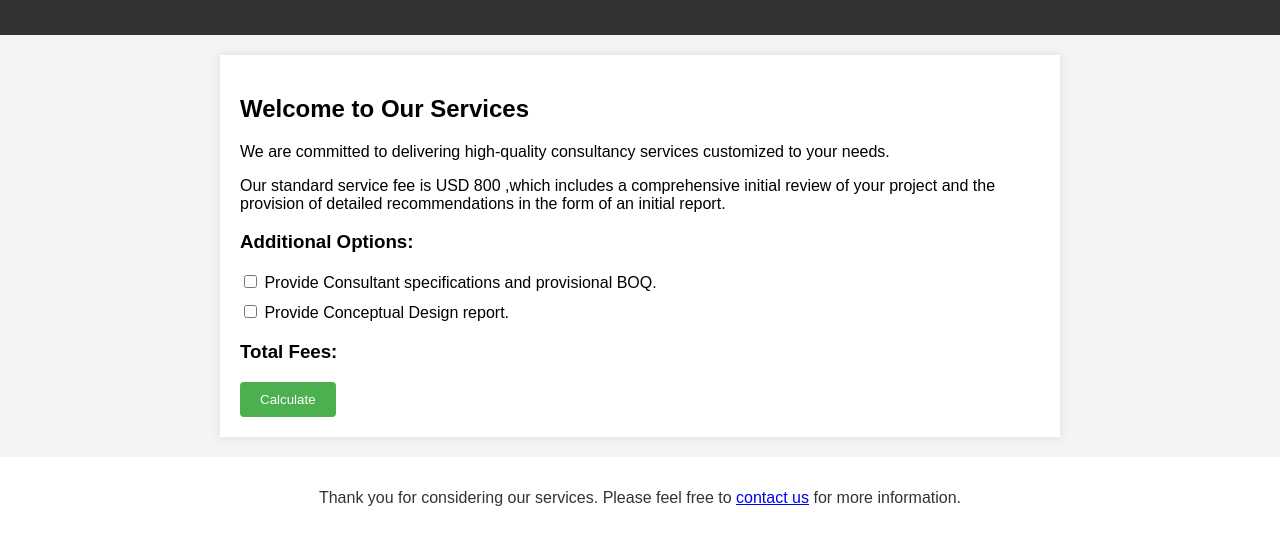
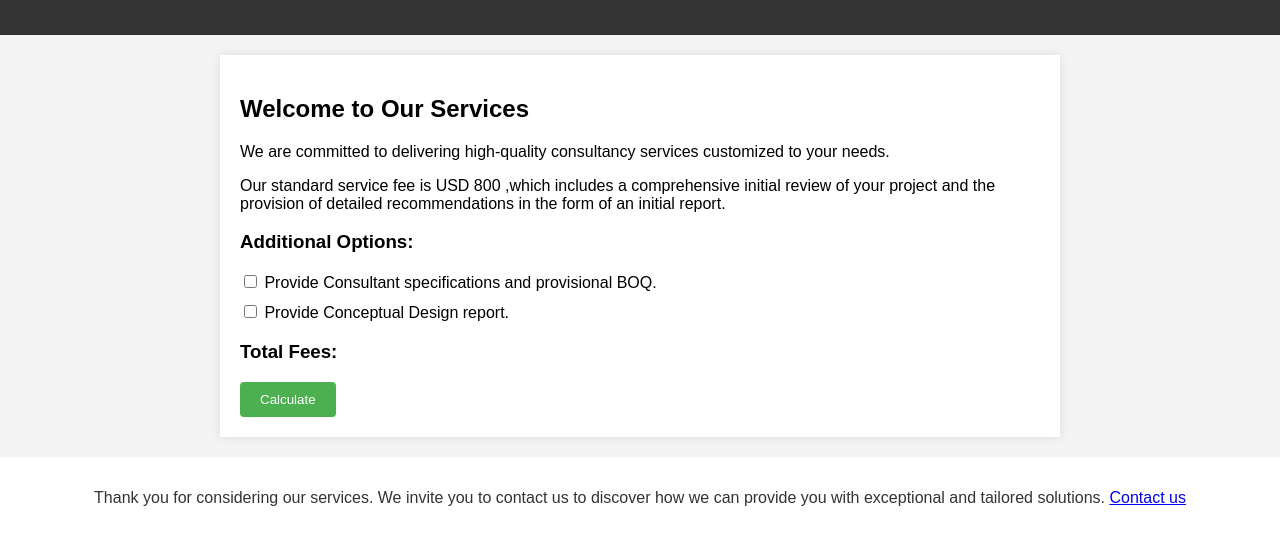
Before and after one commit to Exit360/Consultant, a plain HTML site: page index.html in a window 1280 px wide. Shown: the part 381-920 px from the top of the page. Drawn offline with Linux system fonts and the light colour scheme.

Commit message:
Update index.html

```diff
--- a/index.html
+++ b/index.html
@@ -83,7 +83,7 @@
     </section>
 
     <footer>
-        <p>Thank you for considering our services. Please feel free to <a href="mailto:management@fabrix360.com">contact us</a> for more information.</p>
+        <p>Thank you for considering our services. We invite you to contact us to discover how we can provide you with exceptional and tailored solutions. <a href="mailto:management@fabrix360.com">Contact us</a> </p>
     </footer>
 
     <script>
```
